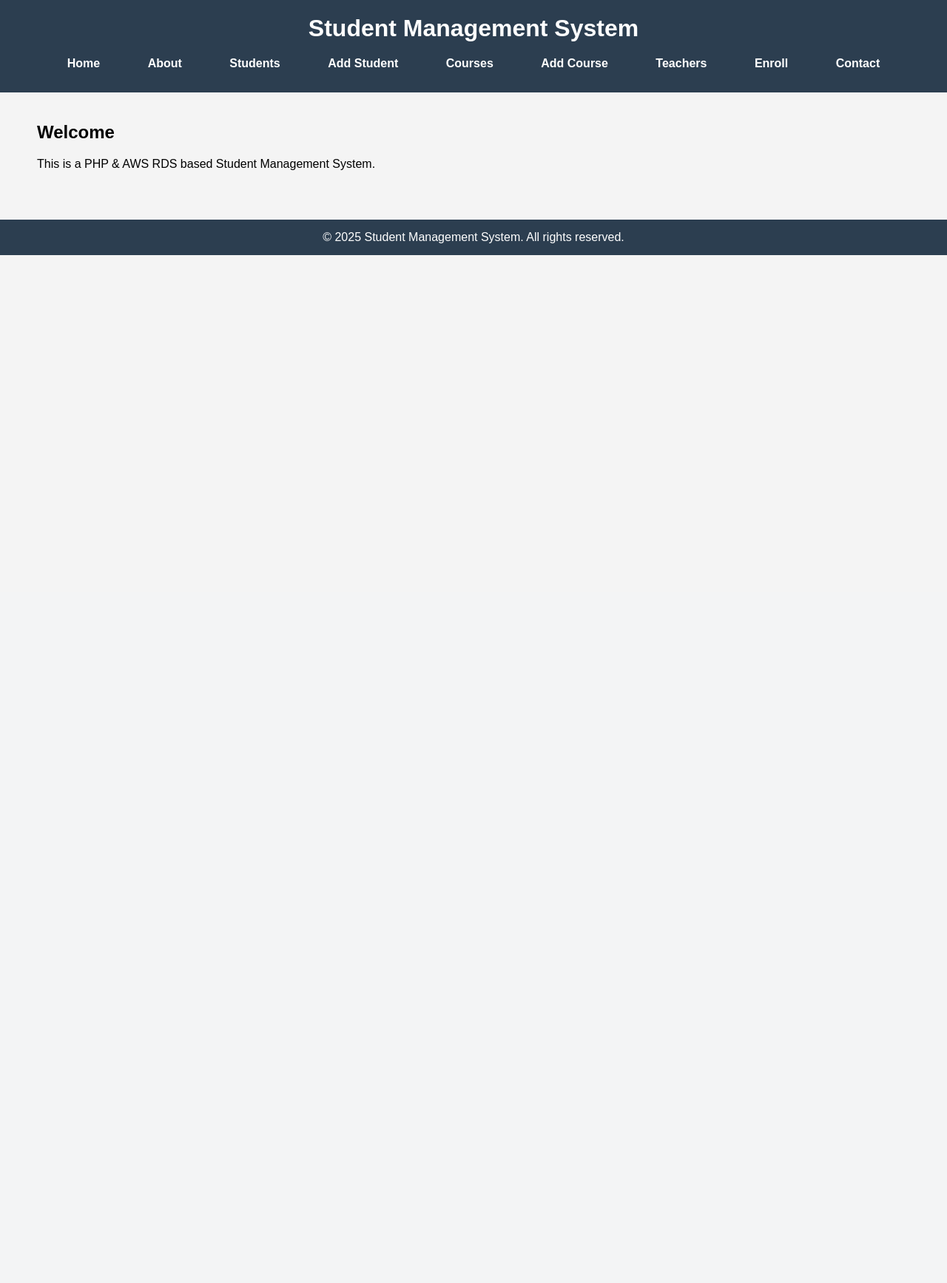
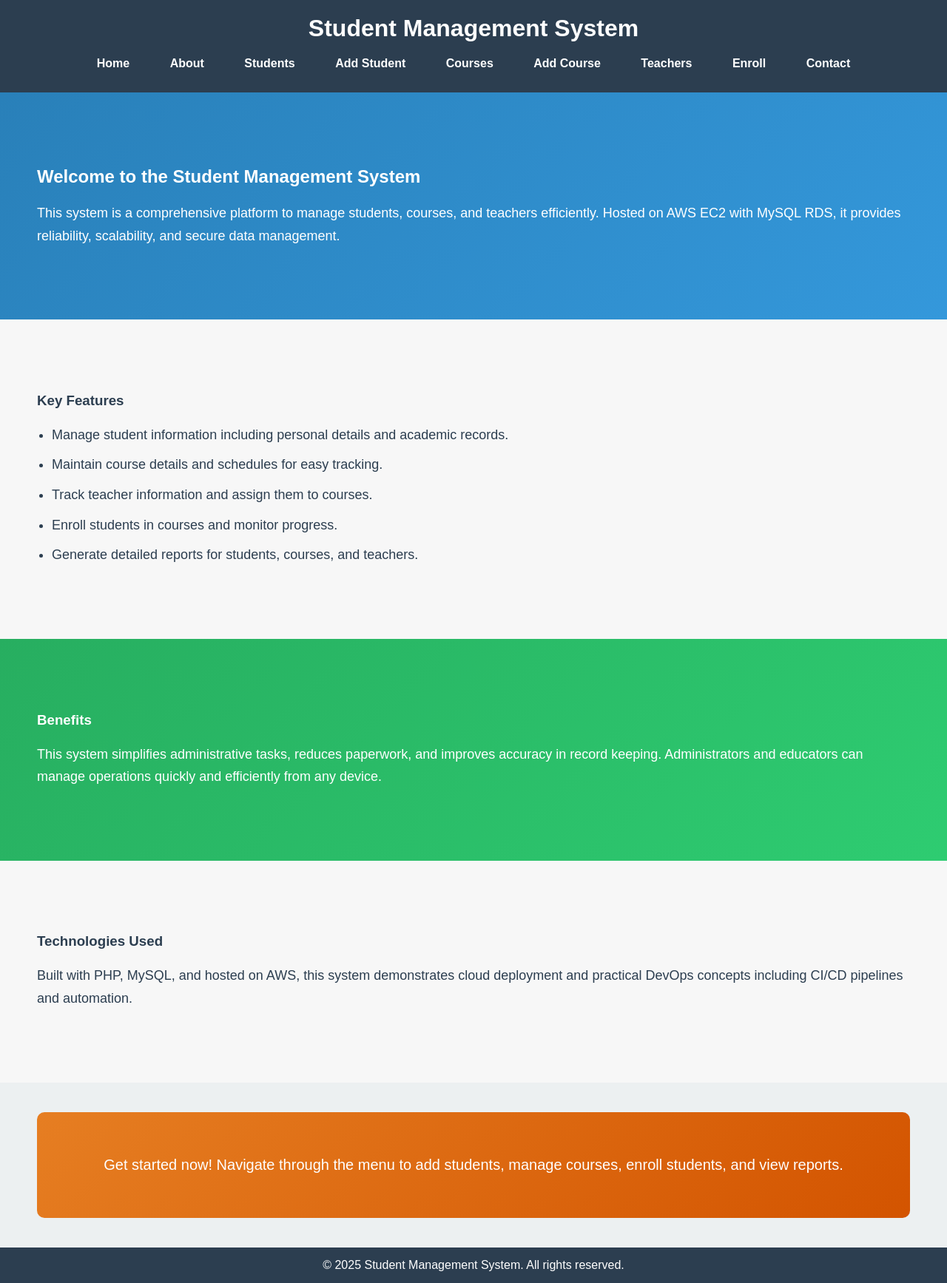
Before and after one commit to SakshiP900/StudentManagementWeb, a PHP site: page / in a window 1280 px wide. Shown: the whole page at 74% size. Before the commit the page ends 345 px from the top, so only its background shows below. Run offline with PHP 8.4, Linux system fonts and the light colour scheme.

Commit message:
Enhance index.php with new sections and styles
Updated styles and added sections for features, benefits, and technologies.

```diff
--- a/index.php
+++ b/index.php
@@ -4,70 +4,101 @@
     <title>Student Management System</title>
     <meta charset="UTF-8">
     <style>
-        /* Reset body and default styles */
         body {
             margin: 0;
             font-family: Arial, sans-serif;
-            background-color: #f4f4f4;
+            background-color: #ecf0f1;
+            color: #333;
         }
 
         /* Header */
         header {
-            background-color: #2c3e50; /* Dark blue */
+            background-color: #2c3e50;
             padding: 20px 0;
             text-align: center;
         }
 
         header h1 {
             margin: 0;
-            color: white; /* Make header text visible */
+            color: #fff;
             font-size: 32px;
         }
 
-        /* Navigation */
         nav {
             margin-top: 10px;
         }
 
         nav a {
-            color: white;                 /* White text */
-            text-decoration: none;        /* Remove underline */
+            color: #fff;
+            text-decoration: none;
             font-weight: bold;
-            padding: 10px 20px;           /* Space inside each link */
-            margin: 0 10px;               /* Space between links */
+            padding: 10px 20px;
+            margin: 0 5px;
             display: inline-block;
             border-radius: 5px;
             transition: background-color 0.3s;
         }
 
         nav a:hover {
-            background-color: #34495e;   /* Hover effect */
+            background-color: #34495e;
         }
 
-        /* Container */
-        .container {
-            padding: 20px 50px;
+        /* Sections */
+        section {
+            padding: 80px 50px;
         }
 
-        /* Tables */
-        table {
-            width: 100%;
-            border-collapse: collapse;
-            background: white;
-            margin-top: 20px;
+        section h2, section h3 {
+            margin-bottom: 20px;
         }
 
-        table, th, td {
-            border: 1px solid #ccc;
+        section p, section ul {
+            font-size: 18px;
+            line-height: 1.7;
         }
 
-        th, td {
-            padding: 12px;
-            text-align: left;
+        section ul {
+            padding-left: 20px;
         }
 
-        tr:nth-child(even) {
-            background-color: #f9f9f9;
+        section ul li {
+            margin-bottom: 10px;
+        }
+
+        /* Section backgrounds with subtle contrast */
+        #welcome {
+            background: linear-gradient(135deg, #2980b9, #3498db);
+            color: #fff;
+        }
+
+        #features {
+            background-color: #f7f7f7;
+            color: #2c3e50;
+        }
+
+        #benefits {
+            background: linear-gradient(135deg, #27ae60, #2ecc71);
+            color: #fff;
+        }
+
+        #technologies {
+            background-color: #f7f7f7;
+            color: #2c3e50;
+        }
+
+        #cta {
+            background: linear-gradient(135deg, #e67e22, #d35400);
+            color: #fff;
+            text-align: center;
+            font-size: 20px;
+            padding: 60px 50px;
+            border-radius: 10px;
+            margin: 40px 50px;
+            transition: background 0.3s;
+        }
+
+        #cta:hover {
+            background: linear-gradient(135deg, #d35400, #e67e22);
         }
 
         /* Footer */
@@ -76,14 +107,6 @@
             color: white;
             text-align: center;
             padding: 15px 0;
-            margin-top: 30px;
-        }
-
-        /* Images */
-        img {
-            max-width: 100%;
-            height: auto;
-            margin-bottom: 20px;
         }
     </style>
 </head>
@@ -104,10 +127,35 @@
     </nav>
 </header>
 
-<div class="container">
-    <h2>Welcome</h2>
-    <p>This is a PHP & AWS RDS based Student Management System.</p>
-</div>
+<section id="welcome">
+    <h2>Welcome to the Student Management System</h2>
+    <p>This system is a comprehensive platform to manage students, courses, and teachers efficiently. Hosted on AWS EC2 with MySQL RDS, it provides reliability, scalability, and secure data management.</p>
+</section>
+
+<section id="features">
+    <h3>Key Features</h3>
+    <ul>
+        <li>Manage student information including personal details and academic records.</li>
+        <li>Maintain course details and schedules for easy tracking.</li>
+        <li>Track teacher information and assign them to courses.</li>
+        <li>Enroll students in courses and monitor progress.</li>
+        <li>Generate detailed reports for students, courses, and teachers.</li>
+    </ul>
+</section>
+
+<section id="benefits">
+    <h3>Benefits</h3>
+    <p>This system simplifies administrative tasks, reduces paperwork, and improves accuracy in record keeping. Administrators and educators can manage operations quickly and efficiently from any device.</p>
+</section>
+
+<section id="technologies">
+    <h3>Technologies Used</h3>
+    <p>Built with PHP, MySQL, and hosted on AWS, this system demonstrates cloud deployment and practical DevOps concepts including CI/CD pipelines and automation.</p>
+</section>
+
+<section id="cta">
+    Get started now! Navigate through the menu to add students, manage courses, enroll students, and view reports.
+</section>
 
 <footer>
     &copy; <?php echo date("Y"); ?> Student Management System. All rights reserved.
```
